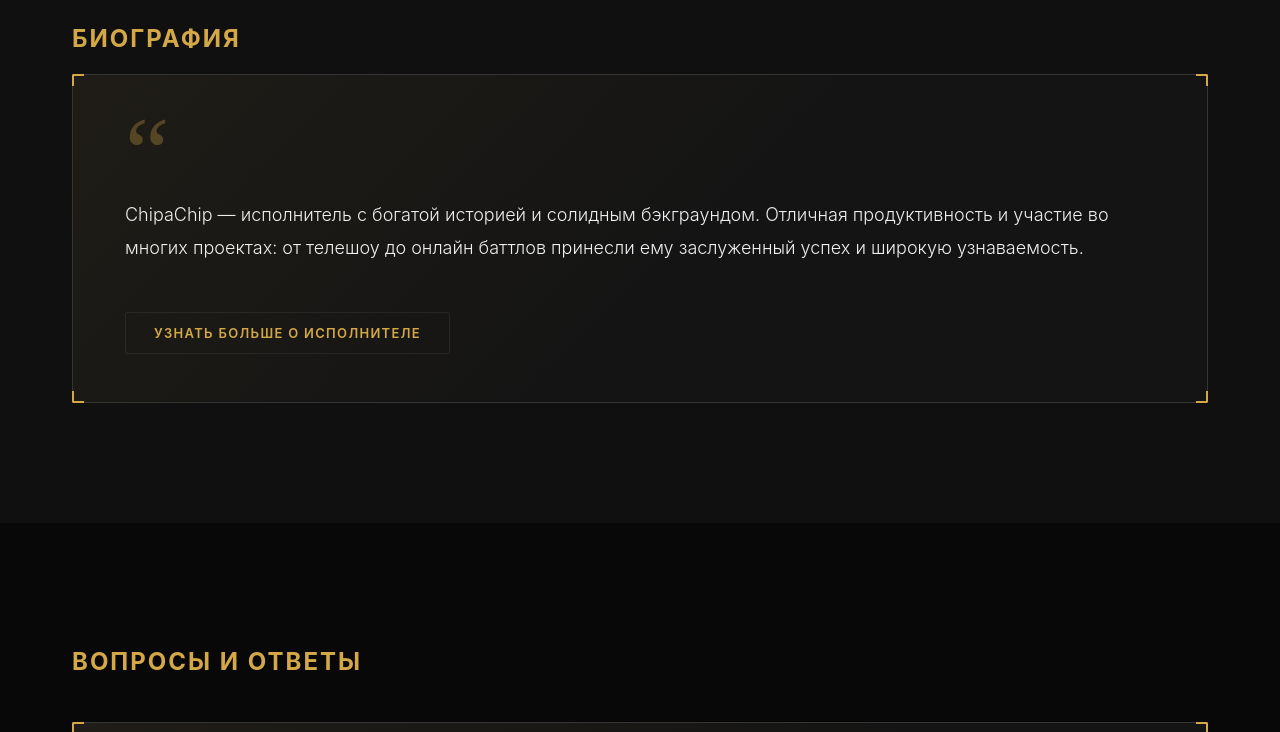
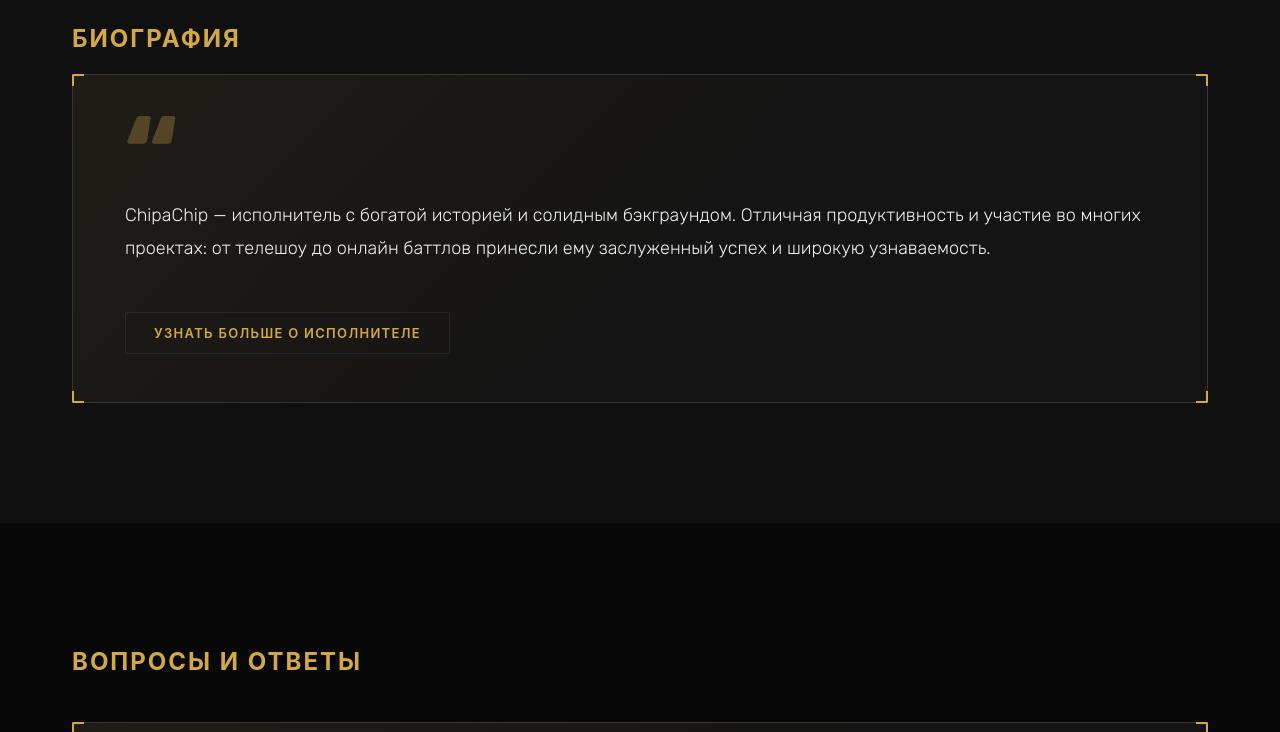
Before and after one commit to drknvpn/ChipaChipWeb, a React (Vite) app: page / in a window 1280 px wide. Shown: the part 900-1632 px from the top of the page. Built offline with nearby package versions, Linux system fonts and the light colour scheme.

Commit message:
Update Bio.css

```diff
--- a/src/components/Bio.css
+++ b/src/components/Bio.css
@@ -7,8 +7,8 @@
 }
 
 .bio-inner { position: relative; z-index: 1; }
-.bio-quote-mark { font-family: 'Bebas Neue'; font-size: 100px; line-height: 0.6; color: var(--accent); opacity: 0.3; margin-bottom: 16px; }
-.bio-text { font-size: 18px; line-height: 1.8; color: var(--text-primary); font-weight: 300; margin-bottom: 32px; }
+.bio-quote-mark { font-family: 'Rubik';  font-weight: 800; font-style: normal; font-size: 100px; line-height: 0.6; color: var(--accent); opacity: 0.3; margin-bottom: 16px; }
+.bio-text { font-family: 'Rubik'; font-weight: 300; font-style: normal; font-size: 18px; line-height: 1.8; color: var(--text-primary); font-weight: 300; margin-bottom: 32px; }
 
 .bio-more-btn {
   display: inline-flex;
```
